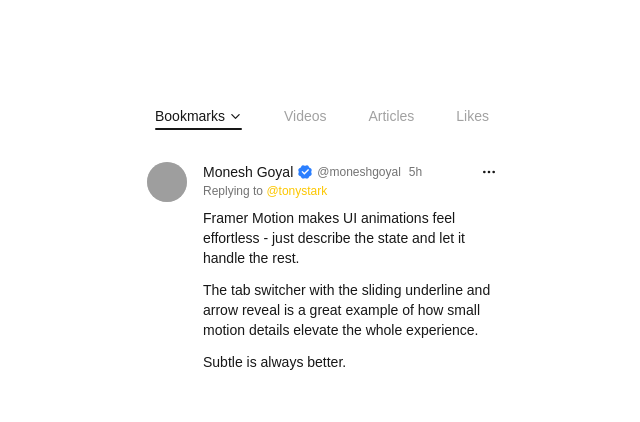
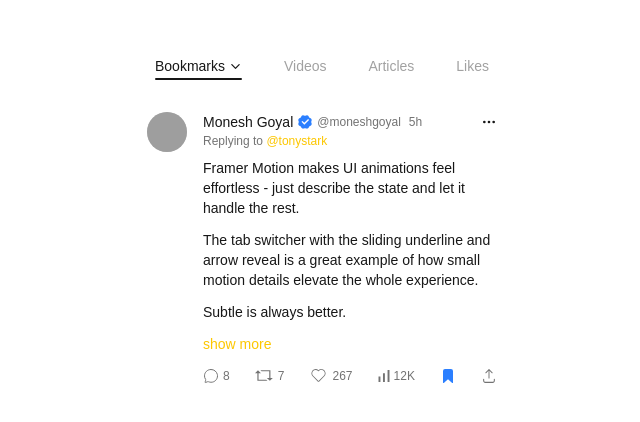
Before and after one commit to 2201monesh/design-component, a Next.js app: page / in a window 1280 px wide. Shown: the part 156-578 px from the top of the page, without its empty margins (318-958 px from the left). Built offline with nearby package versions, Linux system fonts and the light colour scheme; grey boxes are pictures that could not be loaded.

Commit message:
added interaction tab in tweets in twitter tabs component

```diff
--- a/components/TwitterTabsSwitchAnimation.tsx
+++ b/components/TwitterTabsSwitchAnimation.tsx
@@ -5,6 +5,12 @@
 import { IoIosArrowDown } from 'react-icons/io'
 import { HiOutlineDotsHorizontal } from "react-icons/hi";
 import { RiVerifiedBadgeFill } from "react-icons/ri";
+import { IoChatbubbleOutline } from "react-icons/io5";
+import { LiaRetweetSolid } from "react-icons/lia";
+import { CiHeart } from "react-icons/ci";
+import { SiSimpleanalytics } from "react-icons/si";
+import { IoBookmark } from "react-icons/io5";
+import { RxUpload } from "react-icons/rx";
 
 const tabs = ['Bookmarks', 'Videos', 'Articles', 'Likes']
 
@@ -13,7 +19,7 @@
 
   return (
     <div className='w-full h-full flex items-center justify-center'>
-      <div className='flex flex-col h-[300px]'>
+      <div className='flex flex-col h-[400px]'>
         <div className='flex items-center justify-between w-[350px]'>
           {tabs.map((tab, i) => (
             <button
@@ -81,6 +87,31 @@
                   <p className='text-sm leading-5 tracking-normal'>Framer Motion makes UI animations feel effortless - just describe the state and let it handle the rest.</p>
                   <p className='text-sm leading-5 tracking-normal mt-3'>The tab switcher with the sliding underline and arrow reveal is a great example of how small motion details elevate the whole experience.</p>
                   <p className='text-sm leading-5 tracking-normal mt-3'>Subtle is always better.</p>
+                  <p className='text-sm text-yellow-400 mt-3'>show more</p>
+                  <div className='flex items-center justify-between mt-3 text-neutral-500'>
+                    <div className='flex items-center gap-1'>
+                      <IoChatbubbleOutline />
+                      <span className='text-xs'>8</span>
+                    </div>
+                    <div className='flex items-center gap-1'>
+                      <LiaRetweetSolid size={19} />
+                      <span className='text-xs'>7</span>
+                    </div>
+                    <div className='flex items-center gap-1'>
+                      <CiHeart size={19} />
+                      <span className='text-xs'>267</span>
+                    </div>
+                    <div className='flex items-center gap-1'>
+                      <SiSimpleanalytics size={12} />
+                      <span className='text-xs'>12K</span>
+                    </div>
+                    <div>
+                      <IoBookmark className='text-blue-500' />
+                    </div>
+                    <div>
+                      <RxUpload />
+                    </div>
+                  </div>
                 </div>
               </div>
             </div>
```
